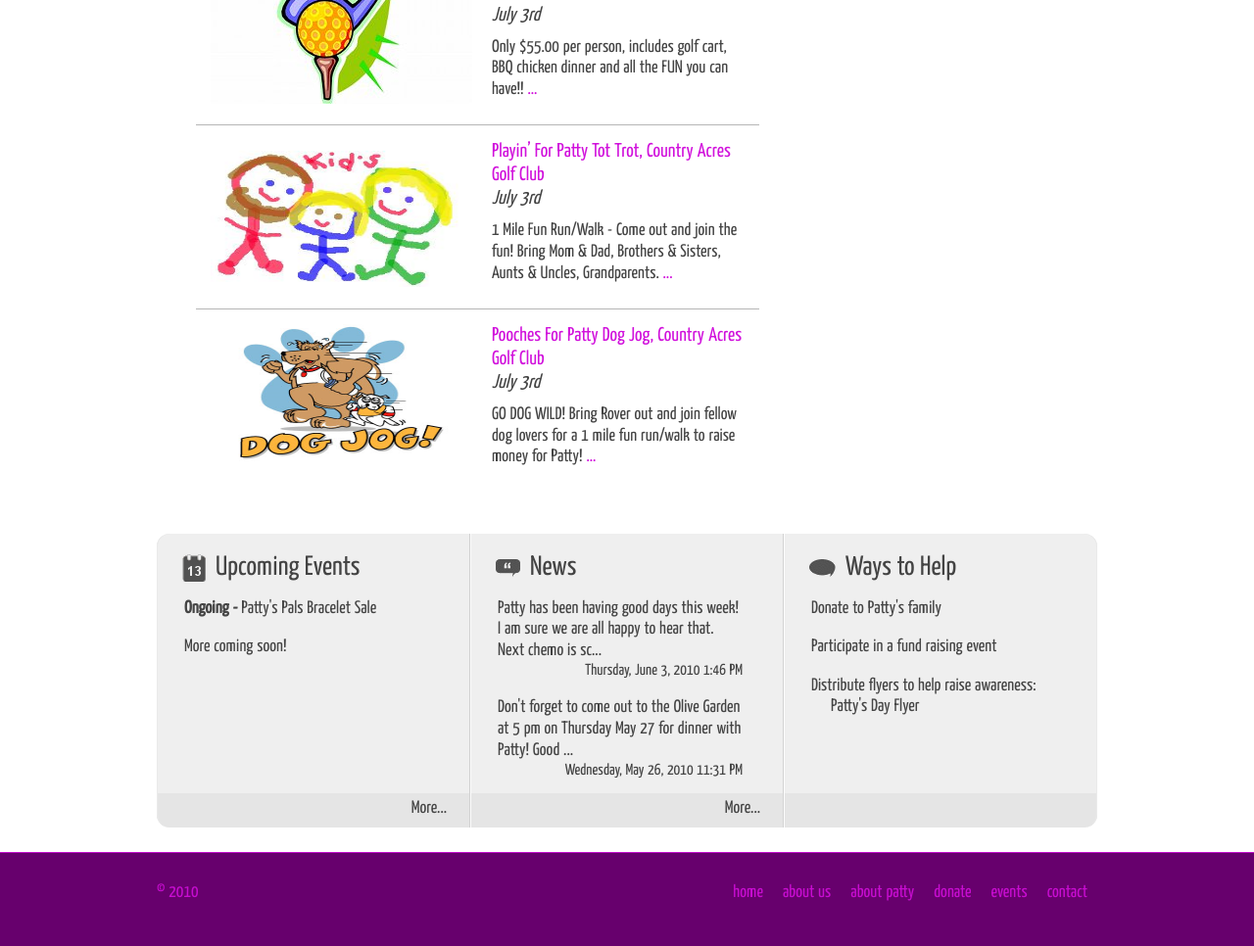
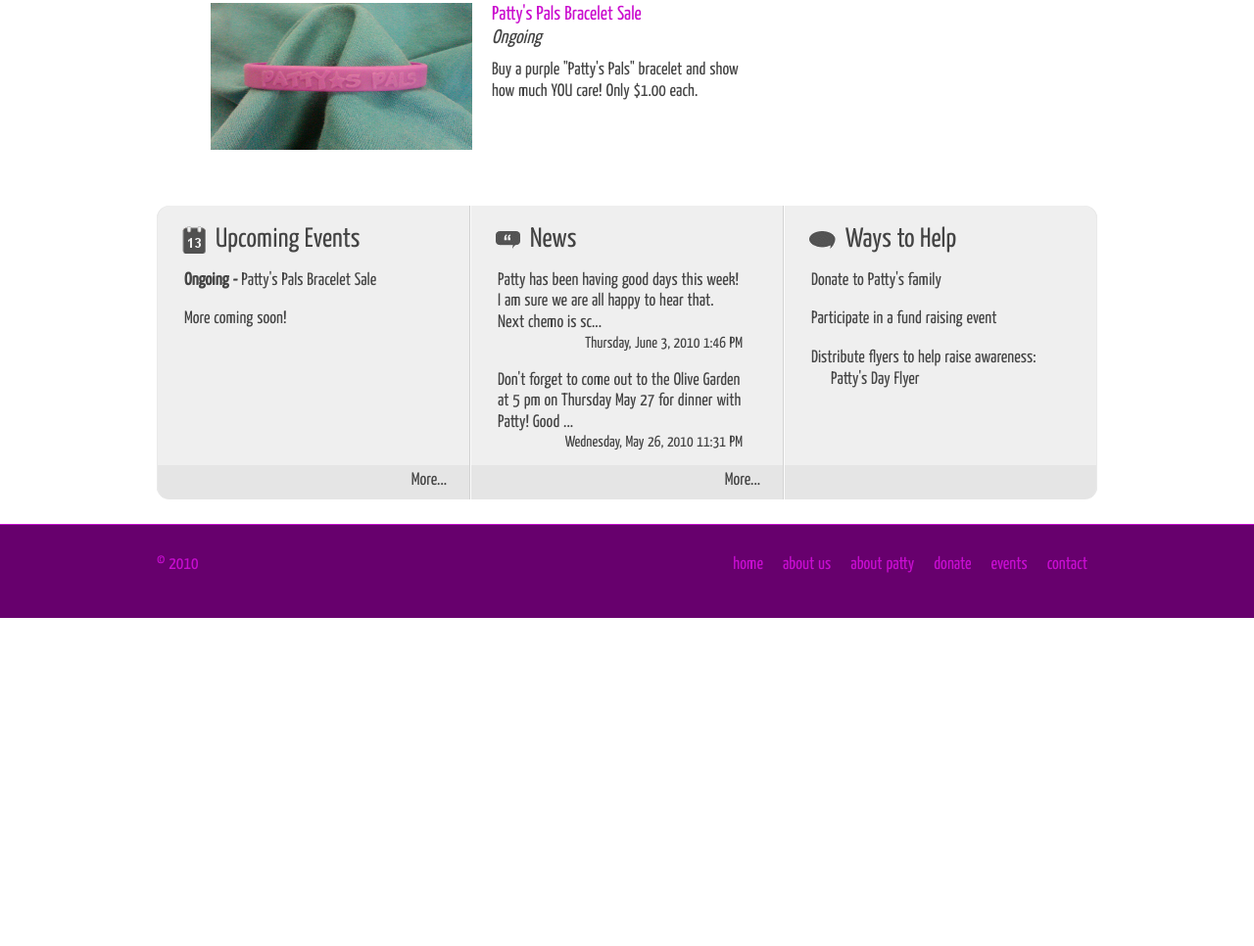
Before and after one commit to jdeerhake/pattyspals.com, a PHP site: page /events.php in a window 1280 px wide. Shown: the part 624-1590 px from the top of the page at 98% size. After the commit the page ends 1255 px from the top, so only its background shows below. Run offline with PHP 8.4, Linux system fonts and the light colour scheme; some libraries are stand-ins or nearby versions.

Commit message:
Add new events

```diff
--- a/events.php
+++ b/events.php
@@ -2,6 +2,22 @@
 <div id="twoCol">
 	<div class="leftCol">
 		<h2>Charity Events</h2>
+		<div class="eventSummary">
+			<img class="ePicture" src="images/purse.jpg" />
+			<h5><a href="files/pursebingo.docx">Patty's Purse Bingo, Delphos Eagles</a></h5>
+			<span class="date">November 11th, 5:30pm</span>
+			<p>$30 admission includes dinner, 20 games of bingo with designer purse prizes, a door prize ticket and a fun girls’ nite out!!
+			Drinks available for purchase, as well as extra bingo cards, raffle & 50/50 tickets, and chances on other items.  <a href="files/pursebingo.docx">...</a></p>
+			<div class="clearFloat"></div>
+		</div>
+		<div class="eventSummary">
+			<img class="ePicture" src="images/chicken.jpg" />
+			<h5><a href="files/chickenbbq.docx">Patty's Chicken BBQ, Elida and Van Wert</a></h5>
+			<span class="date">Orders through October 14th, Pickup October 22nd</span>
+			<p>ICU is taking orders for a benefit BBQ dinner for a co-worker/friend battling pancreatic cancer. <a href="files/chickenbbq.docx">...</a></p>
+			<div class="clearFloat"></div>
+		</div>
+
 		<div class="eventSummary">
 			<img class="ePicture" src="images/bracelet.jpg" />
 			<h5>Patty's Pals Bracelet Sale</h5>
@@ -9,35 +25,7 @@
 			<p>Buy a purple "Patty's Pals" bracelet and show how much YOU care! Only $1.00 each.</p>
 			<div class="clearFloat"></div>
 		</div>
-		<div class="eventSummary">
-			<img class="ePicture" src="images/5k.jpg" />
-			<h5><a href="5k.php">Pounding Pavement for Patty 5k, Country Acres Golf Club</a></h5>
-			<span class="date">July 3rd</span>
-			<p>Has a NURSE ever made a difference in your life? Take a step, make a difference, get involved today<a href="5k.php">...</a></p>
-			<div class="clearFloat"></div>
-		</div>
-		<div class="eventSummary">
-			<img class="ePicture" src="images/golf.jpg" />
-			<h5><a href="golf.php">Puttin’ Fore Patty Golf Scramble, Country Acres Golf Club</a></h5>
-			<span class="date">July 3rd</span>
-			<p>Only $55.00 per person, includes golf cart, BBQ chicken dinner and all the FUN you can have!! <a href="golf.php">...</a></p>
-			<div class="clearFloat"></div>
-		</div>
-		<div class="eventSummary">
-			<img class="ePicture" src="images/tottrot.jpg" />
-			<h5><a href="tottrot.php">Playin’ For Patty Tot Trot, Country Acres Golf Club</a></h5>
-			<span class="date">July 3rd</span>
-			<p>1 Mile Fun Run/Walk - Come out and join the fun!  Bring Mom &amp; Dad, Brothers &amp; Sisters, Aunts &amp; Uncles, Grandparents. <a href="tottrot.php">...</a></p>
-			<div class="clearFloat"></div>
-		</div>
-		<div class="eventSummary">
-			<img class="ePicture" src="images/dogjog.png" />
-			<h5><a href="dogjog.php">Pooches For Patty Dog Jog, Country Acres Golf Club</a></h5>
-			<span class="date">July 3rd</span>
-			<p>GO DOG WILD! Bring Rover out and join fellow dog lovers for a 1 mile fun run/walk to raise money for Patty! <a href="dogjog.php">...</a></p>
-			<div class="clearFloat"></div>
-		</div>
-		<!--<div class="eventSummary">
+				<!--<div class="eventSummary">
 			<img class="ePicture" src="images/bakesale.jpg" />
 			<h5>SRMC Bake Sale</h5>
 			<span class="date">June 15th</span>
--- a/index.php
+++ b/index.php
@@ -34,7 +34,7 @@
 					<h2 class="ctaText">Puttin' Fore Patty Golf Scramble</h2>
 				<?php break;
 			} ?>-->
-				<span class="nextEvent">Thanks to everyone who attended!</span>
+				<span class="nextEvent">Patty's Day 2010 Pics</span>
 				<a href="res.php" class="ctaButton">Click here!</a>
 				<h2 class="ctaText">We now have pictures and results from Patty's Day!</h2>
 
```
